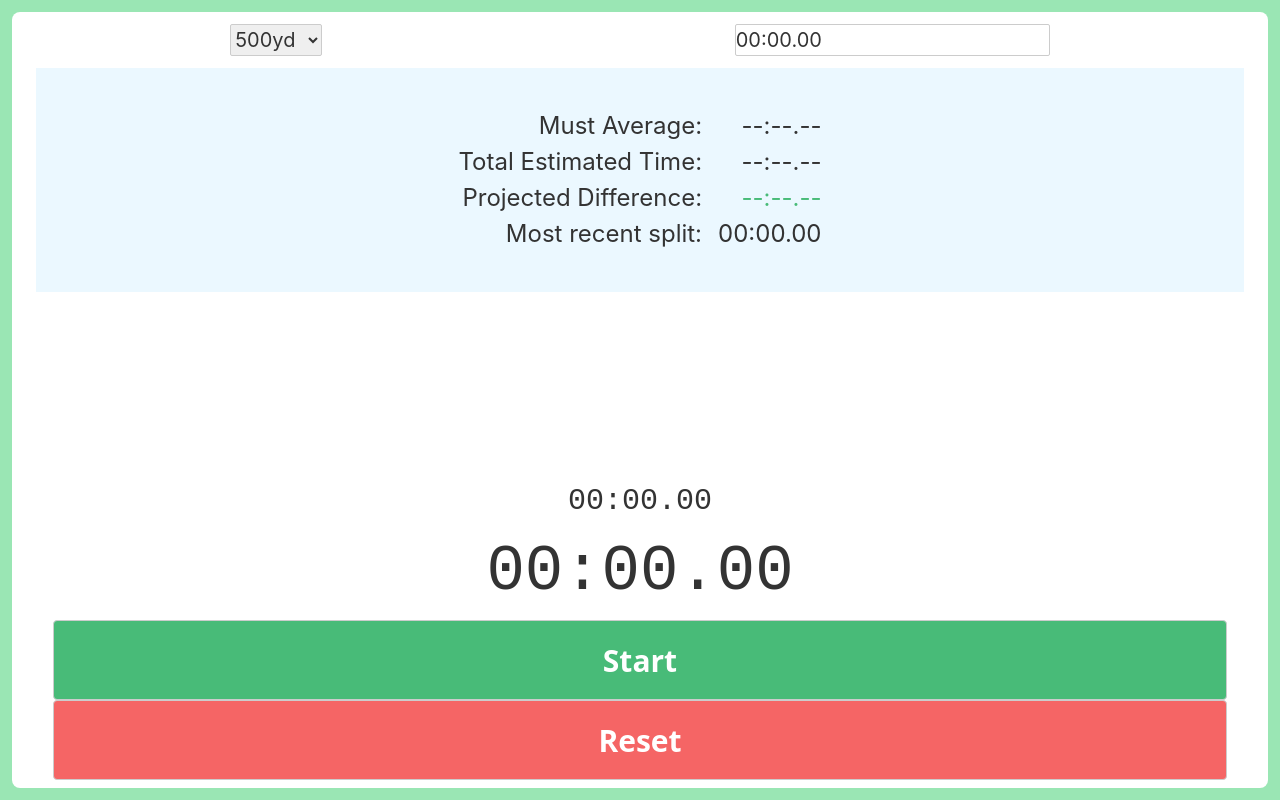
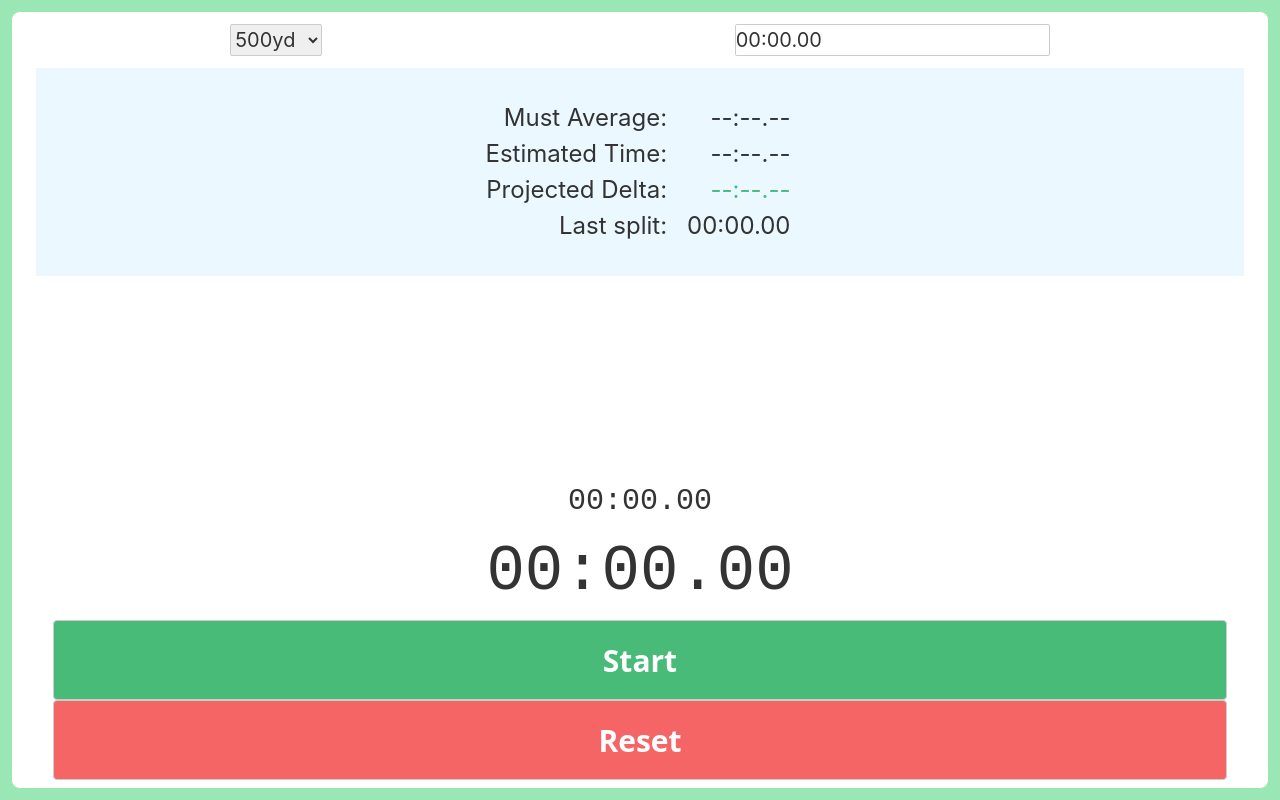
Before and after one commit to emmettmccann/onpace, a Svelte app: page / in a window 1280 px wide. Built offline with nearby package versions, Linux system fonts and the light colour scheme.

Commit message:
format changes

```diff
--- a/src/Race.svelte
+++ b/src/Race.svelte
@@ -34,20 +34,19 @@
   }
 
   #main {
-    @apply p-8 flex flex-col items-center bg-blue-100 m-3;
+    @apply py-8 flex flex-col items-center bg-blue-100 m-3;
   }
 </style>
 
 <div id="main">
-  <div>
-    <div class="flex flex-row text-2xl text-right items-between width-full">
-      <div class="m-2">
+  <div class="flex flex-row justify-center w-full text-2xl text-right">
+    <div class="mx-2">
       <div>Must Average:</div>
-        <div>Total Estimated Time:</div>
-        <div>Projected Difference:</div>
-        <div>Most recent split:</div>
+      <div>Estimated Time:</div>
+      <div>Projected Delta:</div>
+      <div>Last split:</div>
     </div>
-      <div class="flex flex-col m-2">
+    <div class="flex flex-col items-end flex-grow-0 mx-3">
       <TimeDisp time={mustAverage} />
       <TimeDisp time={totalTime} />
       <TimeDisp split fullTime time={projDifference} />
@@ -64,8 +63,6 @@
   {/if}
 
   <!-- <div>Distance Covered: {distanceCovered}</div> -->
-  </div>
-  <p />
   <!-- <div>
     {#each lapTimes as time}
       <TimeDisp {time} />
```
Lines whose indentation alone changed are shown as unchanged.
